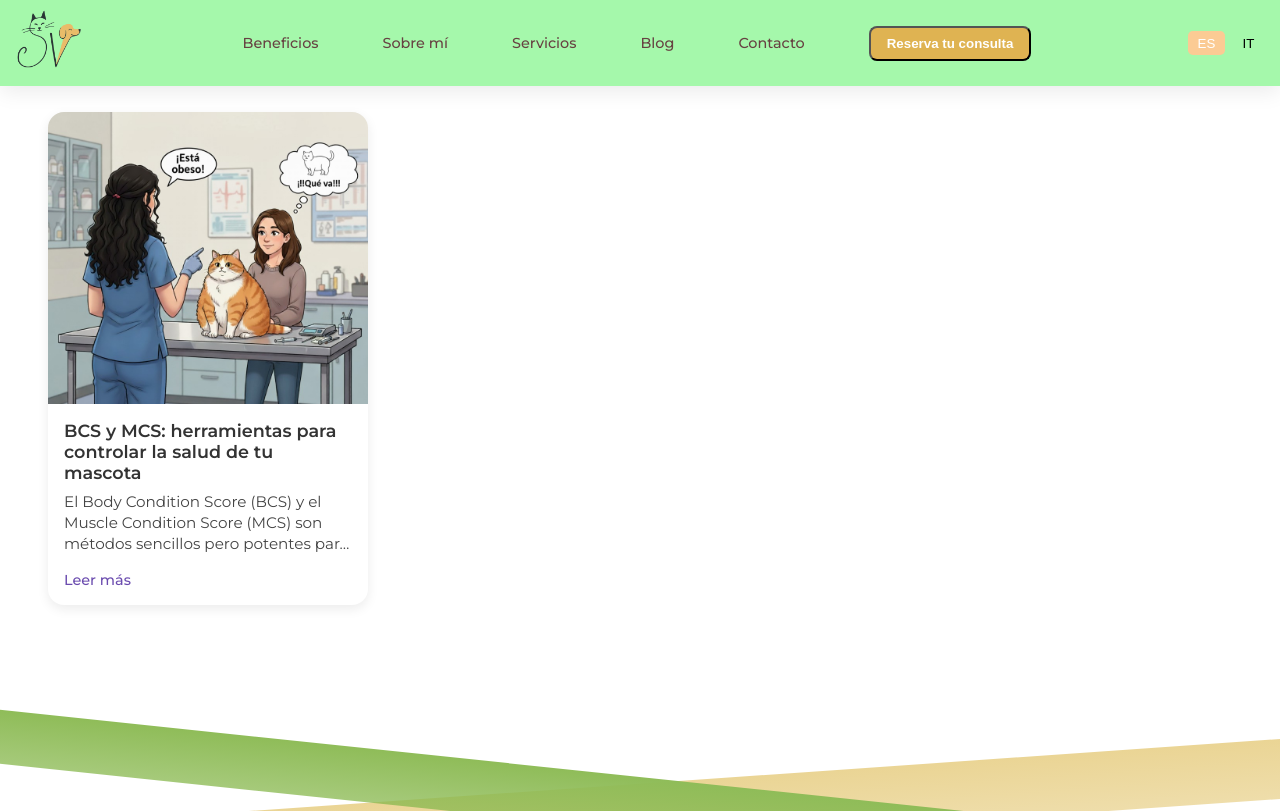
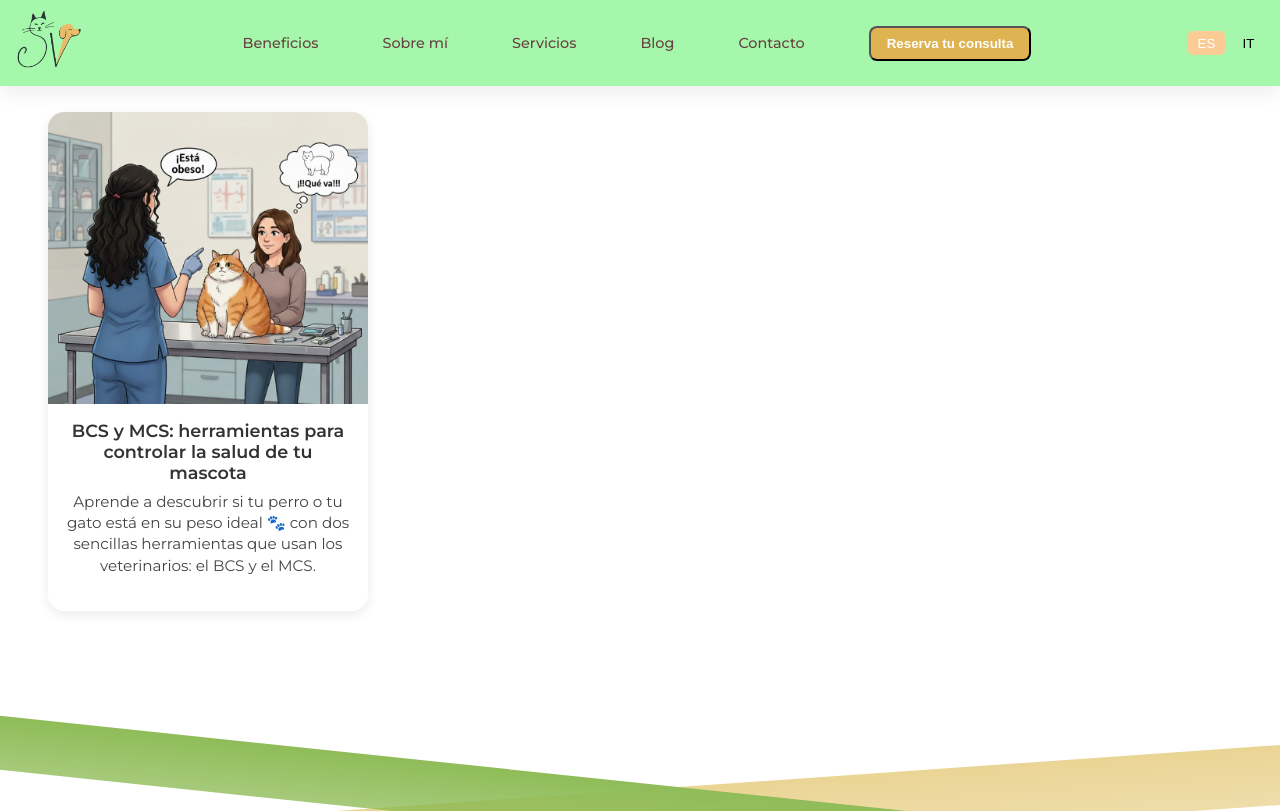
Before and after one commit to MontseMoran/silviavet, a React (Vite) app: page /blog in a window 1280 px wide. Shown: the top 811 px of the page. Built offline with nearby package versions, Linux system fonts and the light colour scheme.

Commit message:
change Summary

```diff
--- a/src/components/BlogList.jsx
+++ b/src/components/BlogList.jsx
@@ -3,9 +3,7 @@ import { useTranslation } from "react-i18next";
 import "../styles/BlogList.scss";
 import blogArticles, { pickLang } from "../data/blogData";
 
-
 function formatDate(dateStr, lang) {
-
   try {
     const d = new Date(dateStr);
     const fmt = new Intl.DateTimeFormat(
@@ -19,7 +17,7 @@ function formatDate(dateStr, lang) {
 }
 
 function BlogList() {
-  const { i18n, t } = useTranslation();
+  const { i18n } = useTranslation();
   const lang = (i18n.resolvedLanguage || i18n.language || "es").slice(0, 2);
 
 
@@ -29,20 +27,23 @@ function BlogList() {
 
   return (
     <section id="blog" className="blog-list">
-
-
       <div className="blog-list__grid">
         {sorted.map((article) => {
           const title = pickLang(article.title, lang);
           const summary = pickLang(article.summary, lang);
           const humanDate = formatDate(article.date, lang);
 
+
           return (
-            <article key={article.id} className="blog-list__card">
+            <Link
+              key={article.id}
+              to={`/blog/${article.id}`}
+              className="blog-list__card"
+            >
               <img
-              src={pickLang(article.image, lang)}
-              alt={pickLang(article.title, lang)}
-              className="blog-list__image"
+                src={pickLang(article.image, lang)}
+                alt={pickLang(article.title, lang)}
+                className="blog-list__image"
               />
 
               <div className="blog-list__content">
@@ -59,16 +60,8 @@ function BlogList() {
                 )}
 
                 <p className="blog-list__summary">{summary}</p>
-
-                <Link
-                  to={`/blog/${article.id}`}
-                  className="blog-list__btn"
-                  aria-label={`${t("common.readMore", { defaultValue: "Leer más" })}: ${title}`}
-                >
-                  {t("common.readMore", { defaultValue: "Leer más" })}
-                </Link>
               </div>
-            </article>
+            </Link>
           );
         })}
       </div>
--- a/src/data/blogData.js
+++ b/src/data/blogData.js
@@ -6,8 +6,8 @@ const blogArticles = [
       it: "BCS e MCS: strumenti per monitorare la salute del tuo animale",
     },
     summary: {
-      es: "El Body Condition Score (BCS) y el Muscle Condition Score (MCS) son métodos sencillos pero potentes para evaluar el estado nutricional real de tu mascota.",
-      it: "Il Body Condition Score (BCS) e il Muscle Condition Score (MCS) sono strumenti semplici ma potenti per valutare lo stato nutrizionale reale del tuo animale.",
+      es: "Aprende a descubrir si tu perro o tu gato está en su peso ideal 🐾 con dos sencillas herramientas que usan los veterinarios: el BCS y el MCS.",
+      it: "Scopri se il tuo cane o gatto sta nel suo peso ideale 🐾 con due semplici strumenti usati dai veterinari: il BCS e l’MCS",
     },
     mdPath: {
       es: "/blog/es/bcs-mcs.md",
--- a/src/styles/BlogDetail.scss
+++ b/src/styles/BlogDetail.scss
@@ -1,11 +1,11 @@
 .blog-detail {
-  padding: 2rem 1rem 12rem;
+  padding: 2rem 1rem 6rem;
   display: flex;
   justify-content: center;
   background: #fffaf9;
 
   &__content {
-    max-width: 800px;
+    max-width: 300px;
     line-height: 1.7;
     color: #333;
     font-size: 1.05rem;
@@ -76,3 +76,27 @@
     }
   }
 }
+@media (min-width: 768px) {
+.blog-detail{
+    padding-bottom: 10rem;
+    &__content{
+        max-width: 600px;
+    }
+}
+}
+@media (min-width: 1440px){
+   .blog-detail{
+    padding-bottom: 14rem;
+
+&__content{
+    max-width: 1100px;
+}}
+}
+@media (min-width: 1920px){
+    .blog-detail{
+        padding-top: 5rem;
+    }
+    .blog-detail__content{
+       max-width: 1600px;
+    }
+}
--- a/src/styles/BlogList.scss
+++ b/src/styles/BlogList.scss
@@ -21,6 +21,8 @@ padding-top: 2rem;
   transition: transform 0.2s ease, box-shadow 0.2s ease;
   cursor: pointer;
   max-width: 320px;
+  text-decoration: none;
+  text-align: center;
 }
 
 .blog-list__card:hover {
@@ -53,28 +55,26 @@ padding-top: 2rem;
 }
 
 .blog-list__summary {
+  margin: 0.5rem 0 1.2rem;
+  line-height: 1.4;
+  color: #444;
   font-size: 0.95rem;
-  color: #444;
-  margin-bottom: 1rem;
-  line-height: 1.4;
-  display: -webkit-box;
-  -webkit-line-clamp: 3;
-  line-clamp: 3;
-  -webkit-box-orient: vertical;
-  overflow: hidden;
+  display: block;
+  overflow: visible;
 }
+
 
 .blog-list__btn {
   align-self: flex-start;
   font-size: 0.9rem;
   font-weight: 500;
-  color: #6b4caf; /* un tono que combine con tu web */
+  color: #2bce38;
   text-decoration: none;
   transition: color 0.2s;
 }
 
 .blog-list__btn:hover {
-  color: #4a2f9f;
+  color: #58ca49;
 }
 @media (min-width: 600px) {
   .blog-list__grid {
```
Also changed, not shown: 2 other files (tests, documents, lock files or other folders).
